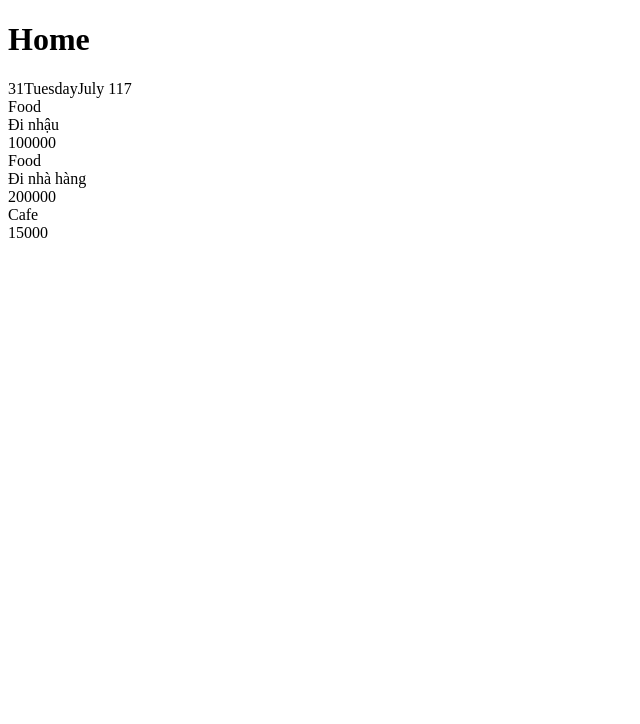
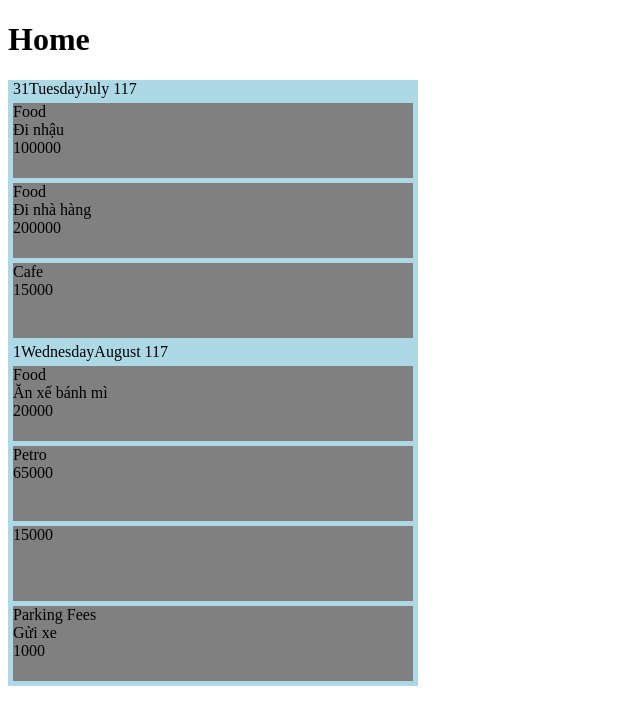
Before and after one commit to lkminh/mywallet, a React app: page / in a window 1280 px wide. Shown: the top 724 px of the page, without its empty margins (0-640 px from the left). Built offline with nearby package versions, Linux system fonts and the light colour scheme.

Commit message:
step 1 - rough UI

```diff
--- a/package.json
+++ b/package.json
@@ -7,6 +7,7 @@
     "start": "webpack-dev-server --watch"
   },
   "dependencies": {
+    "classnames": "^2.2.5",
     "css-loader": "^0.28.4",
     "extract-text-webpack-plugin": "^3.0.0",
     "html-webpack-plugin": "^2.29.0",
--- a/src/scenes/Home/components/TransactionCard/index.js
+++ b/src/scenes/Home/components/TransactionCard/index.js
@@ -3,6 +3,7 @@
  */
 import React from 'react'
 import TransactionItem from './transactionItem.js'
+import styles from './transactionCard.scss'
 
 export default class TransactionCard extends React.Component {
     render() {
@@ -13,7 +14,7 @@ export default class TransactionCard extends React.Component {
         const monthAndYear = `${month} ${date.getYear()}`
 
         return (
-            <div className="transactionCard">
+            <div className={styles.transactionCard}>
                 <div className="transactionHeader">
                     <span className="day">{dayInNumber}</span>
                     <span className="date">
@@ -26,6 +27,7 @@ export default class TransactionCard extends React.Component {
                         this.props.transactions.map((transaction) => {
                             return (
                                 <TransactionItem
+                                    externalClassName={styles.transactionItem}
                                     key = {transaction.date}
                                     category={transaction.category}
                                     note={transaction.note}
--- /dev/null
+++ b/src/scenes/Home/components/TransactionCard/transactionCard.scss
@@ -0,0 +1,11 @@
+.transactionCard {
+    width: 400px;
+    padding-left: 5px;
+    padding-right: 5px;
+    overflow: hidden;
+    background-color: lightblue;
+
+    .transactionItem {
+        margin: 5px auto;
+    }
+}
--- a/src/scenes/Home/components/TransactionCard/transactionItem.js
+++ b/src/scenes/Home/components/TransactionCard/transactionItem.js
@@ -2,9 +2,11 @@
  * Created by minhluong on 8/6/17.
  */
 import React from 'react'
+import classnames from 'classnames'
+import styles from './transactionItem.scss'
 
 const TransactionItem = (props) => (
-    <div>
+    <div className={classnames(styles.transactionItem, props.externalClassName)}>
         <div>{props.category}</div>
         <div>{props.note}</div>
         <div>{props.amount}</div>
--- /dev/null
+++ b/src/scenes/Home/components/TransactionCard/transactionItem.scss
@@ -0,0 +1,5 @@
+.transactionItem {
+    background-color: gray;
+    width: 100%;
+    height: 75px;
+}
--- a/src/scenes/Home/index.js
+++ b/src/scenes/Home/index.js
@@ -1,18 +1,29 @@
 import React from 'react'
+import classNames from 'classnames'
+// import styles from
+const styles = {}
+
 import TransactionCard from './components/TransactionCard'
 export default class Home extends React.Component {
     render() {
         return (
             <div>
                 <h1>Home</h1>
-                <TransactionCard date={TRANSACTION.date} transactions={TRANSACTION.transactions}/>
+                <div className={classNames(styles.transactionCardList)}>
+                    {
+                        TRANSACTIONS.map((transaction) =>
+                            <TransactionCard date={transaction.date} transactions={transaction.transactions}/>)
+                    }
+
+                </div>
+
             </div>
         )
     }
 }
 
 var date = new Date().getTime()
-var TRANSACTION = {
+var TRANSACTION1 = {
     date: date++,
     transactions: [{
         date: date++,
@@ -31,3 +42,29 @@ var TRANSACTION = {
         amount: 15000
     }]
 }
+
+date += 24 * 60 * 60 * 1000;
+var TRANSACTION2 = {
+    date: date++,
+    transactions: [{
+        date: date++,
+        category: "Food",
+        note: "Ăn xế bánh mì",
+        amount: 20000
+    },{
+        date: date++,
+        category: "Petro",
+        amount: 65000
+    },{
+        date: date++,
+        category: "",
+        note: "",
+        amount: 15000
+    },{
+        date: date++,
+        category: "Parking Fees",
+        note: "Gửi xe",
+        amount: 1000
+    }]
+}
+var TRANSACTIONS = [TRANSACTION1, TRANSACTION2]
```
Also changed, not shown: 1 other file (tests, documents, lock files or other folders).
